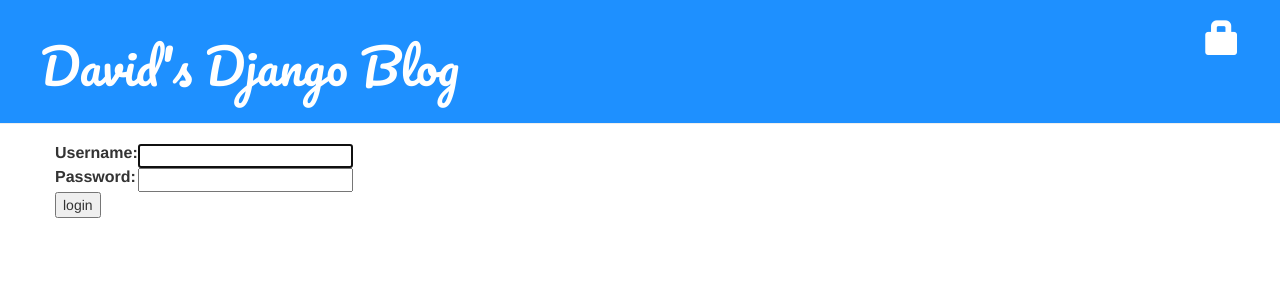
After one commit to d-winch/django-blog, a Django app: page /accounts/login/ in a window 1280 px wide. The commit adds this page. Shown: the top 300 px of the page. Run offline with Django 3.2, Linux system fonts and the light colour scheme; some libraries are stand-ins or nearby versions.

Commit message:
Added login_required decorators, Added log in/log out to base.html, created log in page

```diff
--- a/blog/templates/blog/base.html
+++ b/blog/templates/blog/base.html
@@ -1,7 +1,7 @@
 {% load static %}
 <html>
     <head>
-        <title>Django Girls blog</title>
+        <title>David's Django Blog</title>
         <link rel="stylesheet" href="//maxcdn.bootstrapcdn.com/bootstrap/3.2.0/css/bootstrap.min.css">
         <link rel="stylesheet" href="//maxcdn.bootstrapcdn.com/bootstrap/3.2.0/css/bootstrap-theme.min.css">
         <link href="https://fonts.googleapis.com/css?family=Pacifico&display=swap" rel="stylesheet">
@@ -13,8 +13,11 @@
         {% if user.is_authenticated %}
             <a href="{% url 'post_new' %}" class="top-menu"><span class="glyphicon glyphicon-plus"></span></a>
             <a href="{% url 'post_draft_list' %}" class="top-menu"><span class="glyphicon glyphicon-edit"></span></a>
+            <p class="top-menu">Hello {{ user.username }} <small>(<a href="{% url 'logout' %}">Log out</a>)</small></p>
+            {% else %}
+            <a href="{% url 'login' %}" class="top-menu"><span class="glyphicon glyphicon-lock"></span></a>
         {% endif %}
-        <h1><a href="/">David's Blog</a></h1>
+        <h1><a href="/">David's Django Blog</a></h1>
     </div>
     <div class="content container">
         <div class="row">
--- /dev/null
+++ b/blog/templates/registration/login.html
@@ -0,0 +1,24 @@
+{% extends "blog/base.html" %}
+
+{% block content %}
+    {% if form.errors %}
+        <p>Your username and password didn't match. Please try again.</p>
+    {% endif %}
+
+    <form method="post" action="{% url 'login' %}">
+    {% csrf_token %}
+        <table>
+        <tr>
+            <td>{{ form.username.label_tag }}</td>
+            <td>{{ form.username }}</td>
+        </tr>
+        <tr>
+            <td>{{ form.password.label_tag }}</td>
+            <td>{{ form.password }}</td>
+        </tr>
+        </table>
+
+        <input type="submit" value="login" />
+        <input type="hidden" name="next" value="{{ next }}" />
+    </form>
+{% endblock %}
--- a/djangogirls/settings.py
+++ b/djangogirls/settings.py
@@ -124,3 +124,5 @@ STATIC_URL = '/static/'
 STATICFILES_DIRS = [
     os.path.join(BASE_DIR, "static"),
 ]
+
+LOGIN_REDIRECT_URL = '/'
--- a/djangogirls/urls.py
+++ b/djangogirls/urls.py
@@ -15,8 +15,11 @@ Including another URLconf
 """
 from django.contrib import admin
 from django.urls import path, include
+from django.contrib.auth import views
 
 urlpatterns = [
     path('admin/', admin.site.urls),
+    path('accounts/login/', views.LoginView.as_view(), name='login'),
+    path('accounts/logout/', views.LogoutView.as_view(next_page='/'), name='logout'),
     path('', include('blog.urls')),
 ]
```
Also changed, not shown: blog/views.py (+7 -0 lines).
